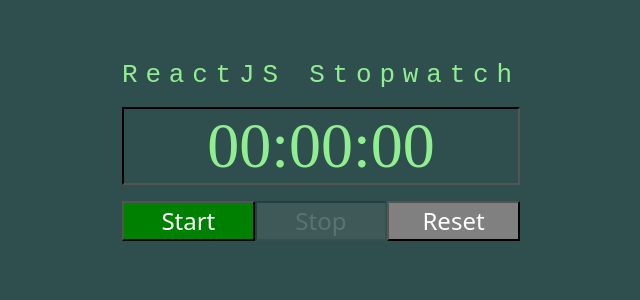
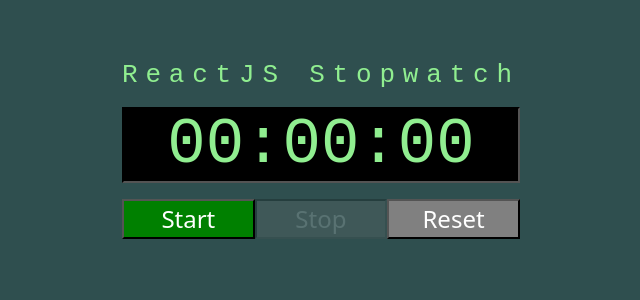
Before and after one commit to Dafin/stopwatch-react, a React (Create React App) app: page / in a window 1280 px wide. Shown: the top 300 px of the page, without its empty margins (134-774 px from the left). Built offline with nearby package versions, Linux system fonts and the light colour scheme.

Commit message:
Styling for NON-Safari browsers

```diff
--- a/src/index.css
+++ b/src/index.css
@@ -22,8 +22,9 @@
   border-style: inset;
   border-width: 2px;
   text-align: center;
-  /* font-family: LCD, 'Courier New', Courier, monospace; */
+  font-family:'Courier New', Courier, monospace;
   z-index: 9999;
+  background-color: black;
 }
 
 .stopwatch {
```
